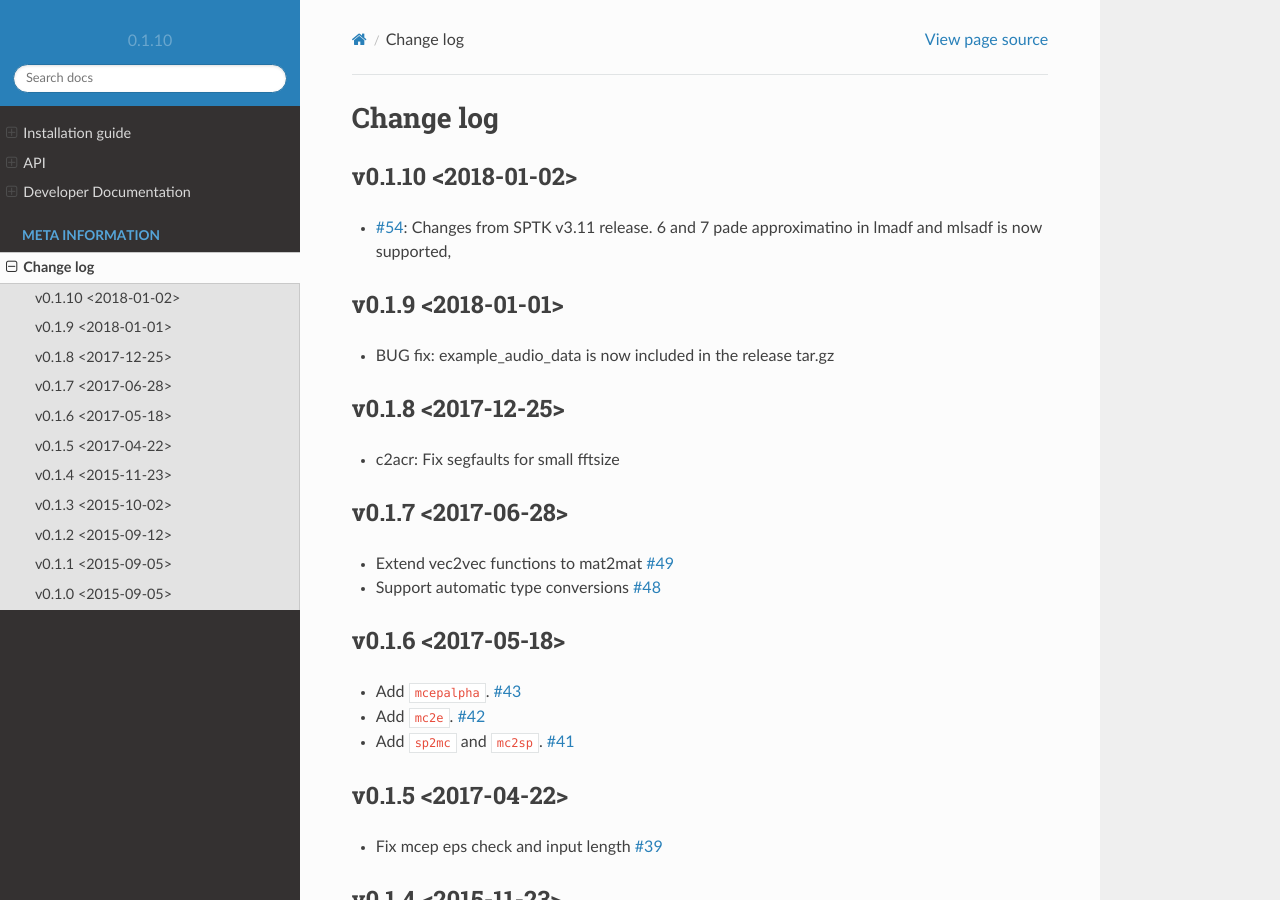
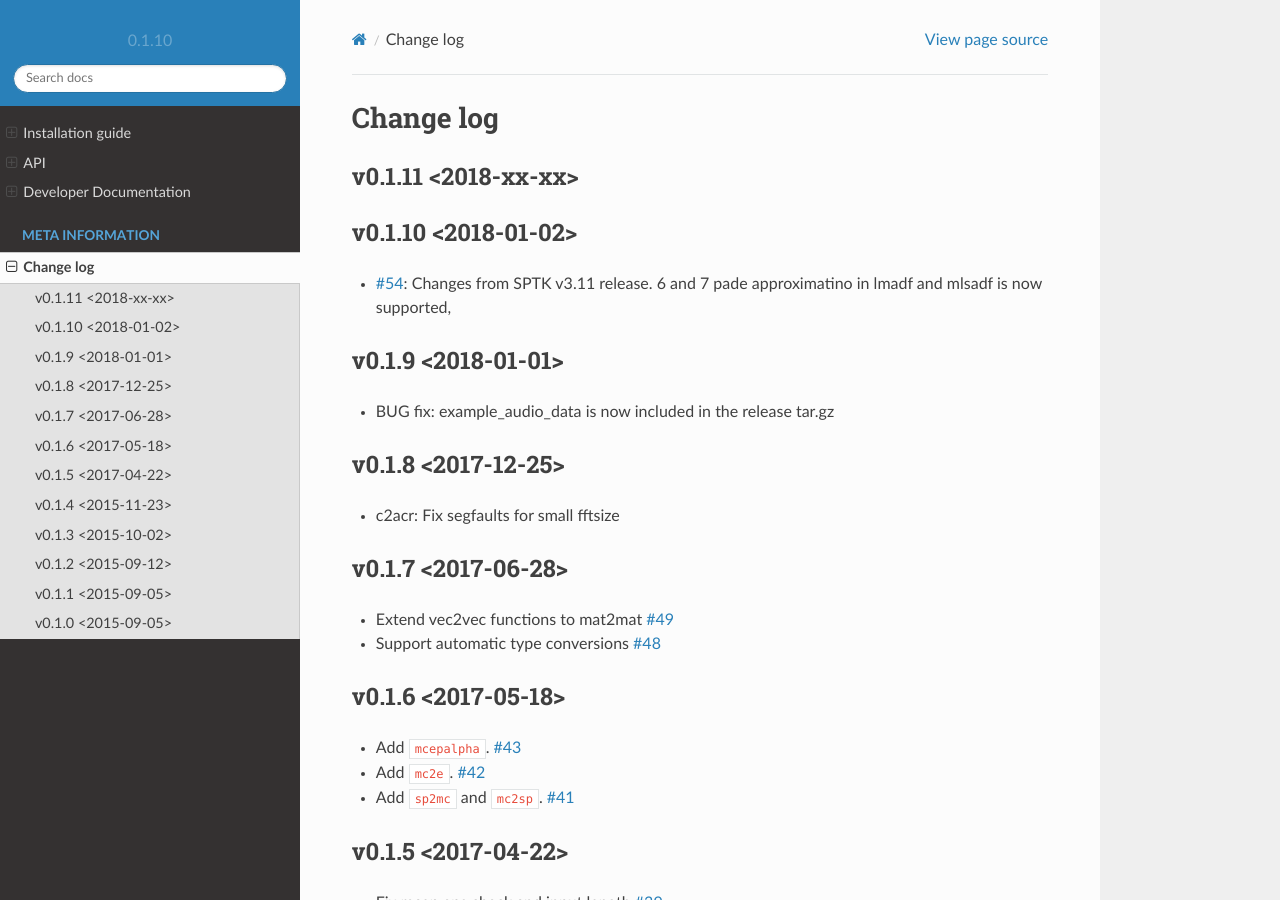
Before and after one commit to r9y9/pysptk, a Sphinx documentation site: the page built from docs/changelog.rst, in a window 1280 px wide and 900 px high. Built offline with Sphinx 7.4.7 and the Read the Docs theme 2.0.0, drawn with Linux system fonts in a browser that asks for light colours.

Commit message:
start new dev cycle

```diff
--- a/docs/changelog.rst
+++ b/docs/changelog.rst
@@ -1,5 +1,8 @@
 Change log
 ==========
+
+v0.1.11 <2018-xx-xx>
+--------------------
 
 v0.1.10 <2018-01-02>
 --------------------
```
